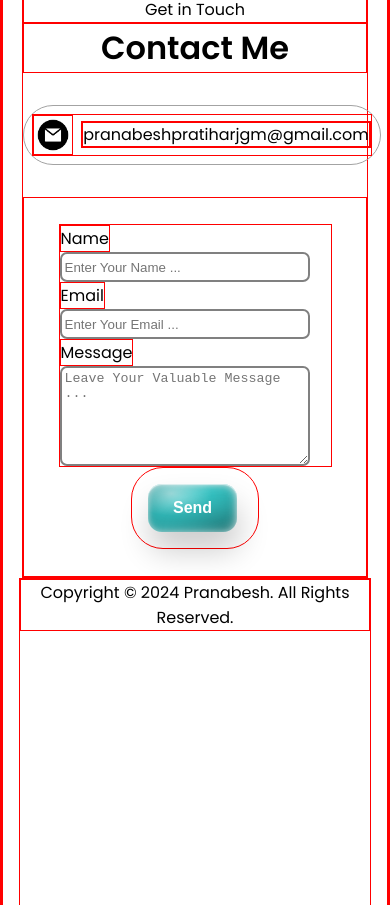
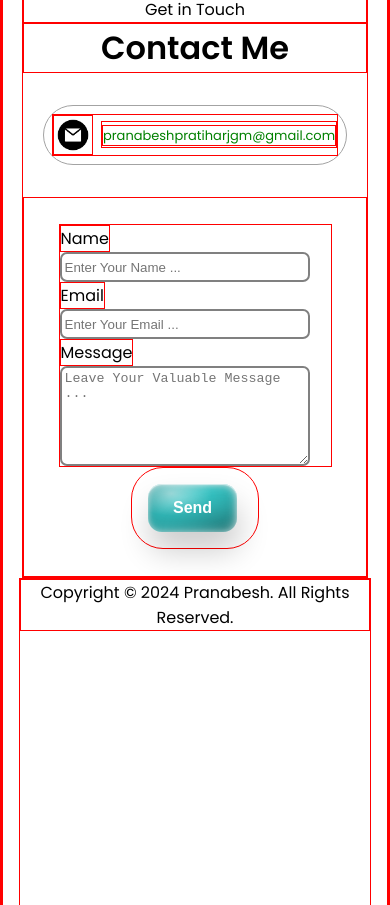
Before and after one commit to pranabesh11/pranabesh_portfolio, a React (Vite) app: page / in a window 390 px wide. Shown: the part 4760-5665 px from the top of the page. Built offline with nearby package versions, Linux system fonts and the light colour scheme.

Commit message:
css changed

```diff
--- a/src/components/contact/contact.css
+++ b/src/components/contact/contact.css
@@ -117,9 +117,13 @@
     .contact-info-container {
       margin: 0;
     }
+    .contact-info-container p a{
+      color: green;
+      font-size: 13px;
+    }
     .contact-info-container p,
     .nav-links li a {
-      font-size: 12px;
+      font-size: 1rem;
     }
     .experience-sub-title {
       font-size: 1.25rem;
```
